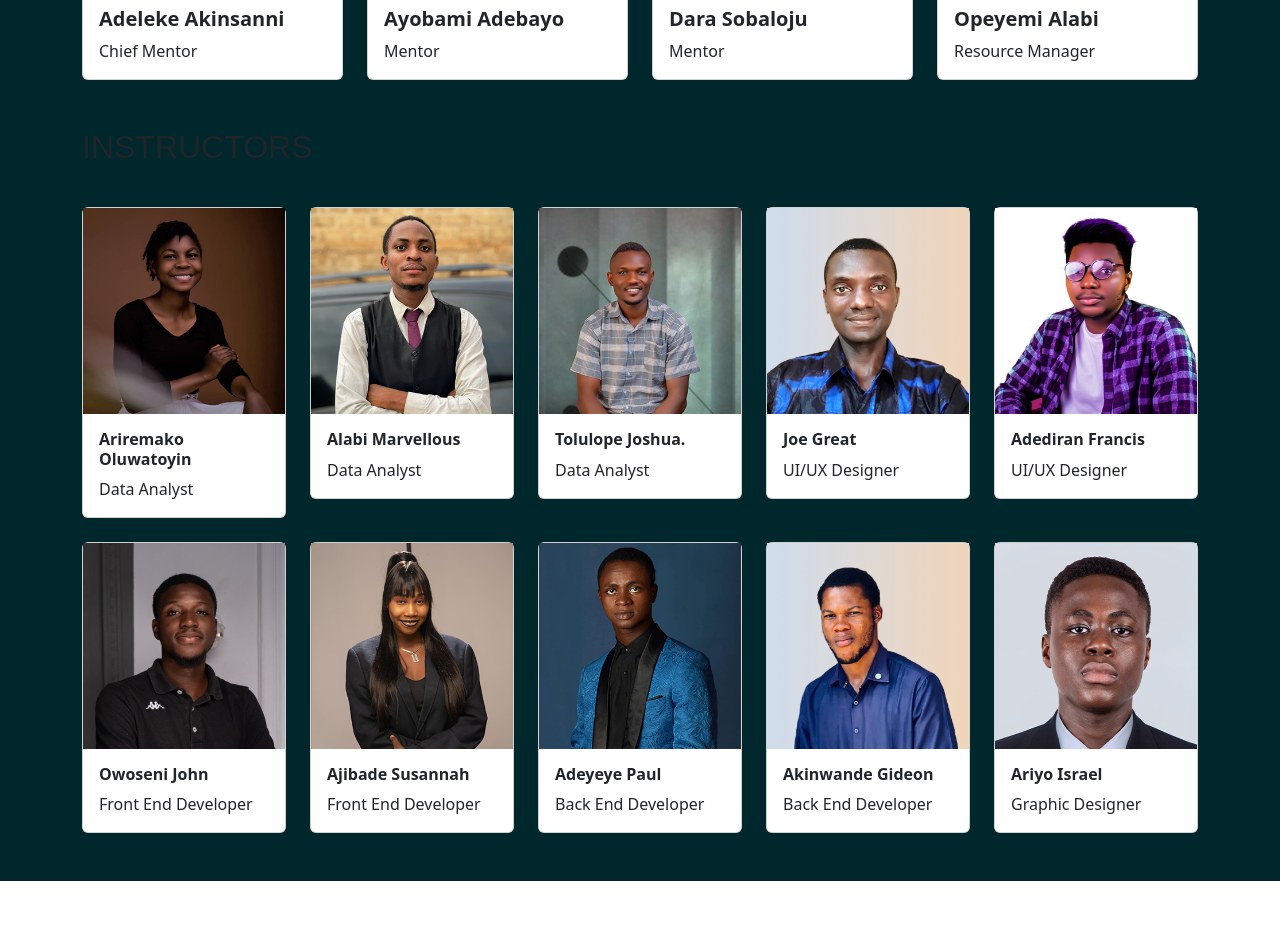
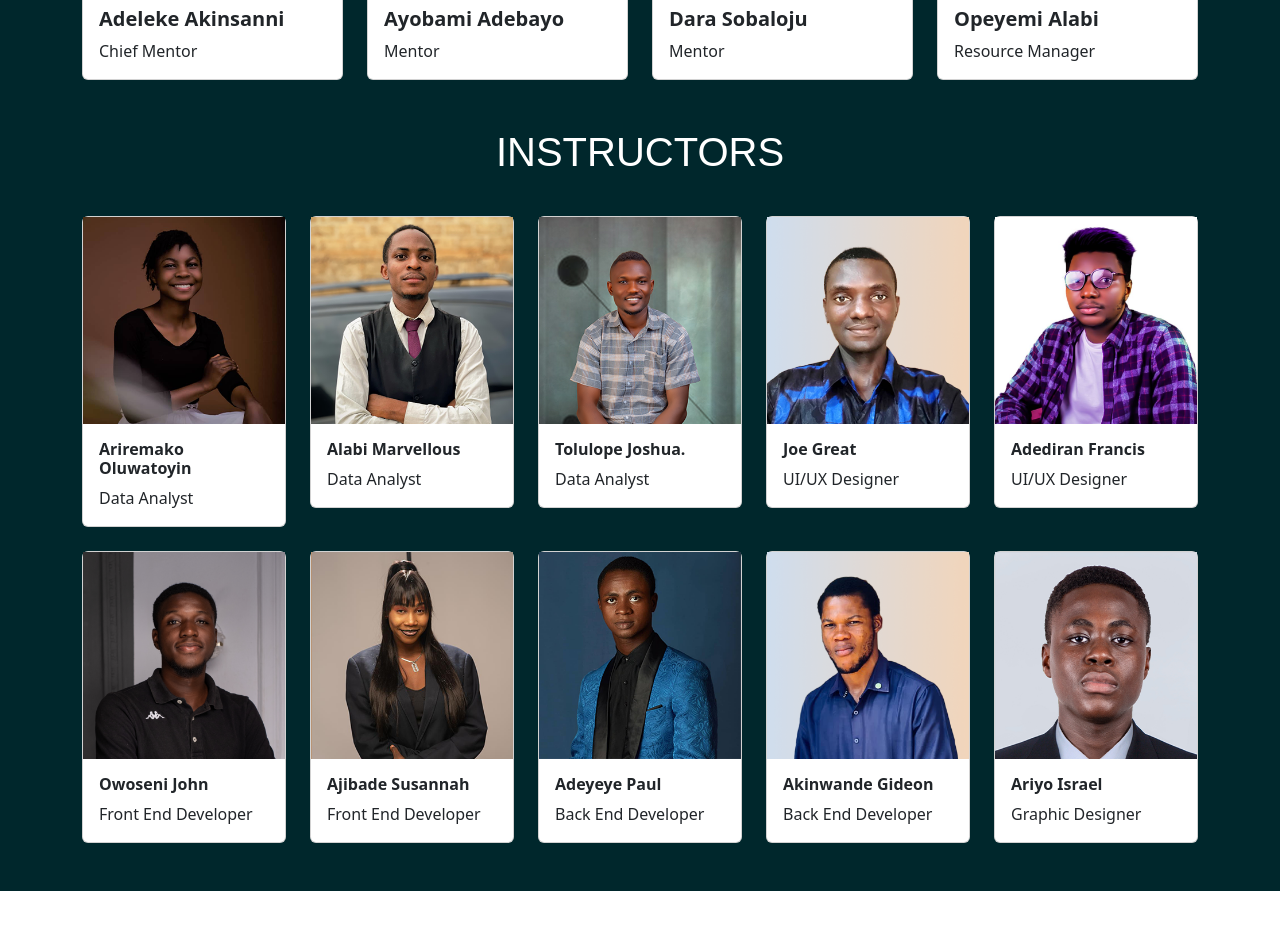
Before and after one commit to Gidbolu/home, a React (Create React App) app: page /index/About in a window 1280 px wide. Shown: the part 3920-4845 px from the top of the page. Built offline with nearby package versions, Linux system fonts and the light colour scheme; a web font is replaced by a local one.

Commit message:
new commit

```diff
--- a/src/App.css
+++ b/src/App.css
@@ -21,6 +21,11 @@
 
 h2, h1{
   font-family: 'Satoshi', sans-serif;
+}
+
+.ins{
+  color: #ffff;
+  text-align: center;
 }
 
 
--- a/src/component/pages/about.js
+++ b/src/component/pages/about.js
@@ -223,7 +223,7 @@ const about = () => {
                             </div>
                         </div>
                     </div>
-                    <div className='pt-5'> <h2> INSTRUCTORS </h2></div>
+                    <div className='pt-5'> <h2 className='fs-1 ins' > INSTRUCTORS </h2></div>
 
                     <div>
                         <div className="row row-cols-1 row-cols-md-5 g-4 mt-3 pb-5">
--- a/src/component/pages/middlefooter.js
+++ b/src/component/pages/middlefooter.js
@@ -52,7 +52,7 @@ const middlefooter = () => {
                                 <Link to={"https://www.instagram.com/talgd_techhub"} target='_blank' className="col link"> <FontAwesomeIcon icon={faInstagram} /> </Link>
                                 </div>
                                 <div className='col-md-2'>
-                                <Link to={"https://www.linkedin.com/company/talgdhq/"} className="col link"> <FontAwesomeIcon icon={faLinkedin} /> </Link>
+                                <Link to={"https://www.linkedin.com/company/talgdhq/"} target='_blank' className="col link"> <FontAwesomeIcon icon={faLinkedin} /> </Link>
                                 </div>
 
                             </div>
```
